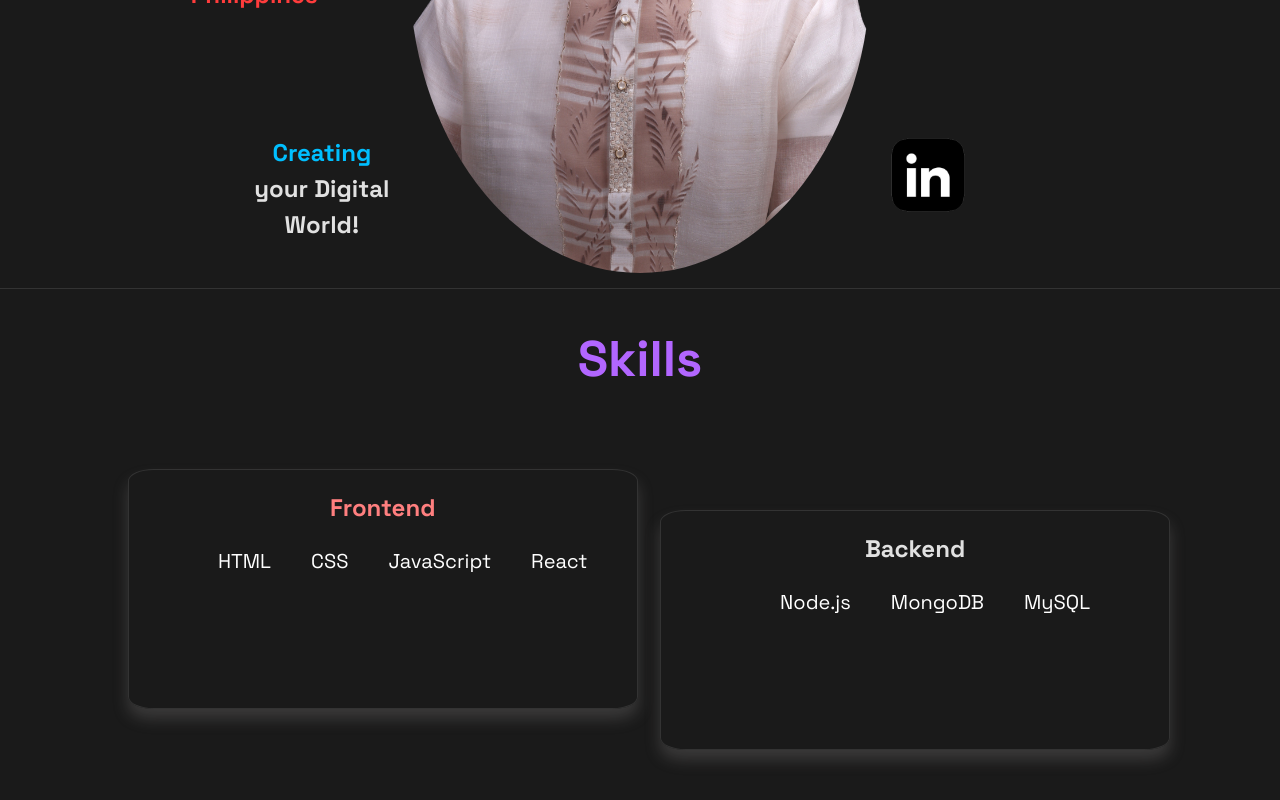
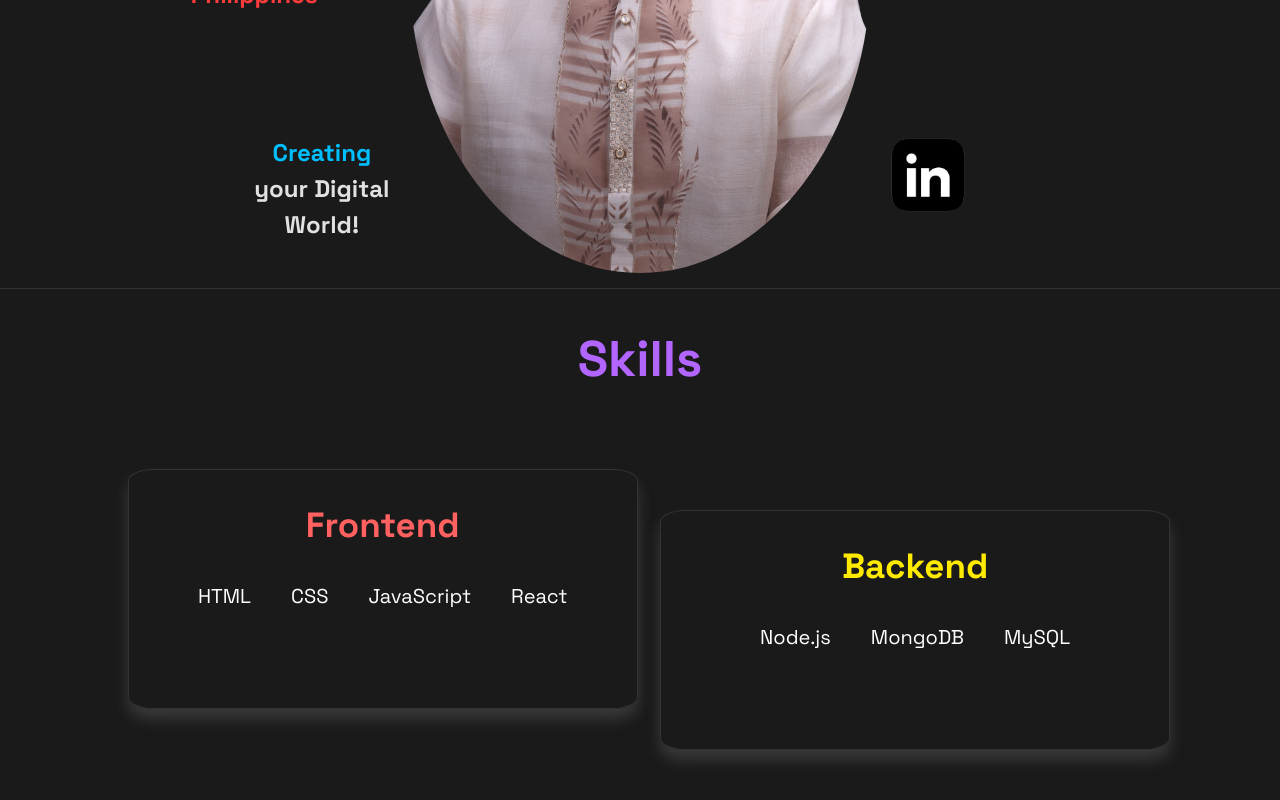
Before and after one commit to karlmatthewdelacruz/karlmatthewdelacruz.github.io, a React (Vite) app in the folder personal-portfolio-app/: page / in a window 1280 px wide. Shown: the part 512-1312 px from the top of the page. Built offline with nearby package versions, Linux system fonts and the light colour scheme; a web font is replaced by a local one.

Commit message:
Update Centered Text

```diff
--- a/personal-portfolio-app/src/components/pages/skillpageportion/Skillpage.jsx
+++ b/personal-portfolio-app/src/components/pages/skillpageportion/Skillpage.jsx
@@ -39,7 +39,7 @@ function Skillpage(){
                 </ul>
             </div>
             <div className = "sb2">
-                <h2> Backend</h2>
+                <h2 id = "behl"> Backend</h2>
                 <ul className = "skillpage-list">
                 <li>Node.js</li>
                 <li>MongoDB</li>
--- a/personal-portfolio-app/src/components/pages/skillpageportion/skillpage.css
+++ b/personal-portfolio-app/src/components/pages/skillpageportion/skillpage.css
@@ -85,11 +85,19 @@ h2{
 }
 
 #frhl{
-   color: #FF7F7F
+   color: #ff6060;
+   font-size: 35px;
+}
 
-}
+#behl{
+    color: #ffea00;
+    font-size: 35px;
+
+ }
+
 ul{
     text-align:center;
+    padding:0;
 }
 
 .skillpage-box.drop-box {
```
